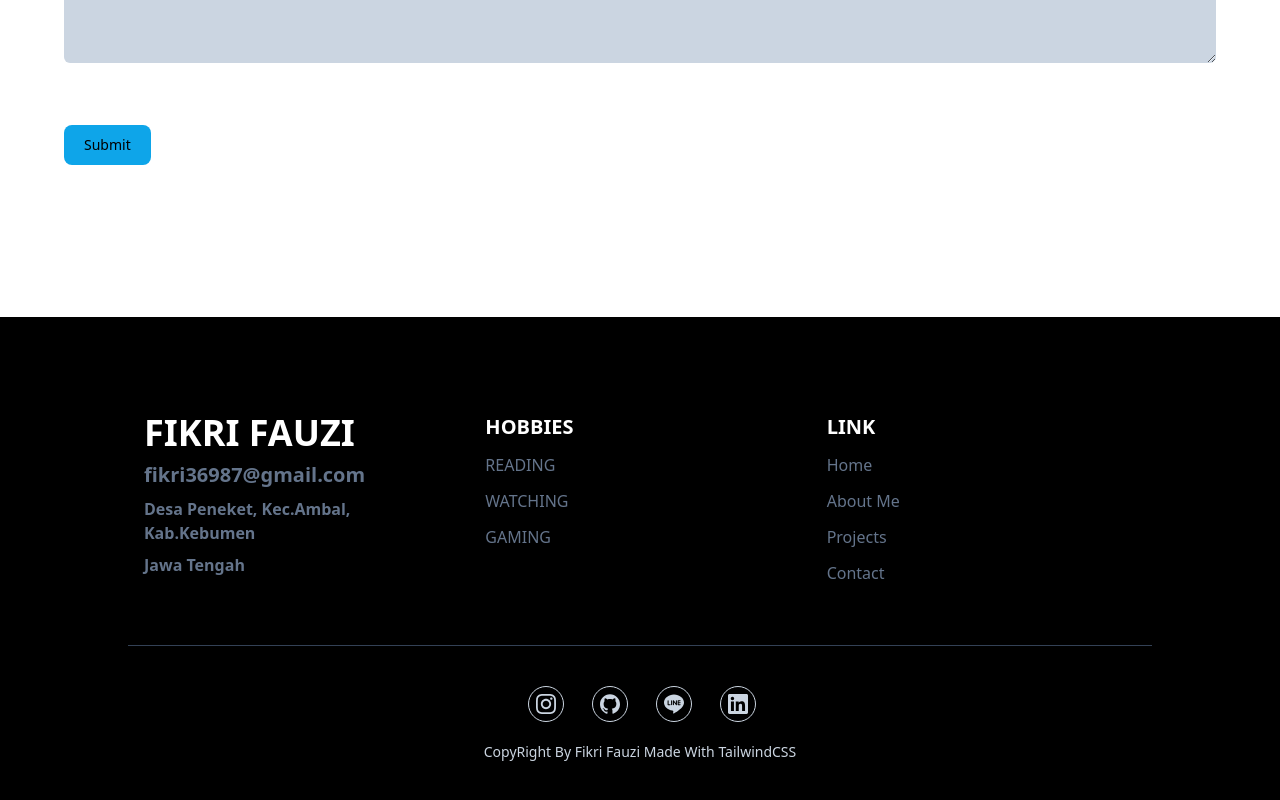
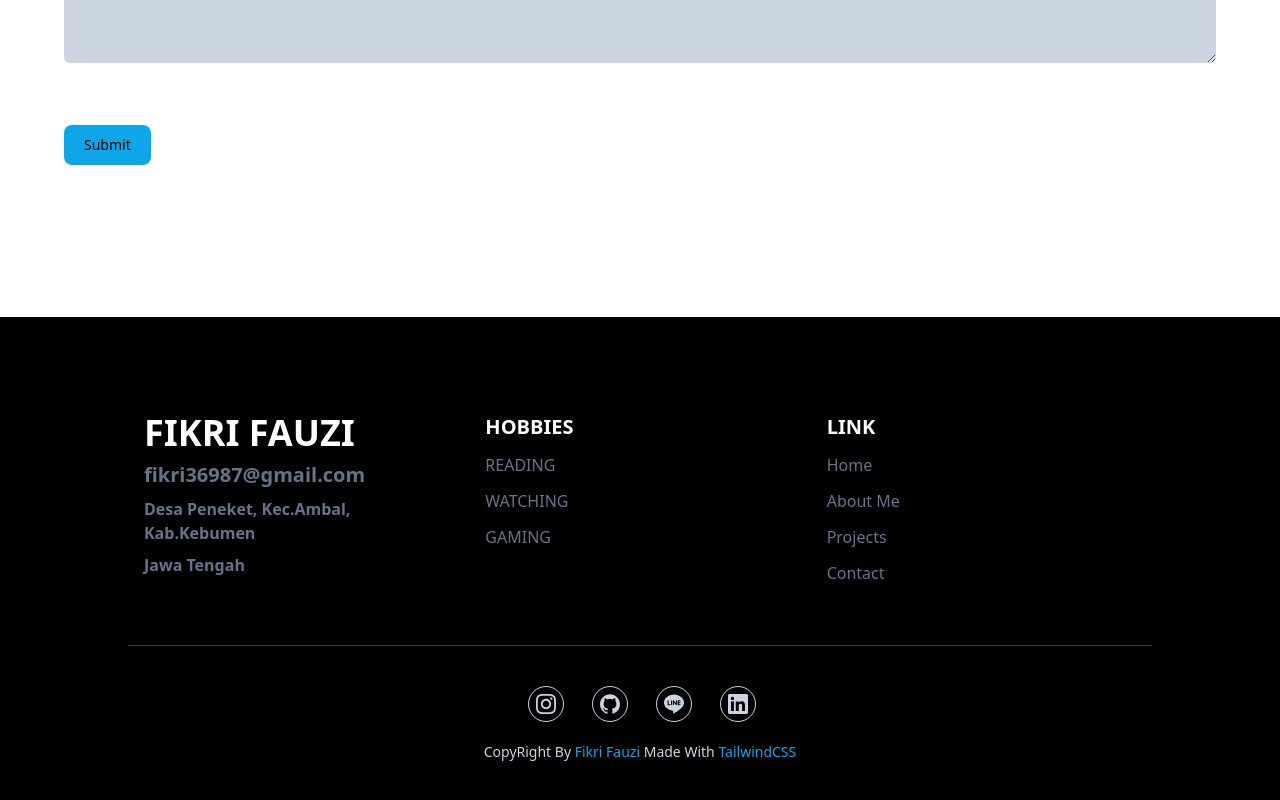
Before and after one commit to FikriFz-17/fikri-porto.github.io, a website: page index.html in a window 1280 px wide. Shown: the part 2947-3747 px from the top of the page. Drawn offline with Linux system fonts and the light colour scheme.

Commit message:
fixed banget

```diff
--- a/index.html
+++ b/index.html
@@ -311,7 +311,7 @@
                     <!-- linkedin-->
                 </div>
 
-                <p class="font-medium text-sm text-center text-slate-300">CopyRight By <a href="#home" class="hover:text-main">Fikri Fauzi</a> Made With <a href="https://tailwindcss.com/" class="hover:text-main" target="_blank">TailwindCSS</a></p>
+                <p class="font-medium text-sm text-center text-slate-300">CopyRight By <a href="#home" class="text-main hover:text-sky-400">Fikri Fauzi</a> Made With <a href="https://tailwindcss.com/" class="text-main hover:text-sky-400" target="_blank">TailwindCSS</a></p>
             </div>
         </div>
     </footer>
```
Also changed, not shown: dist/output.css.
